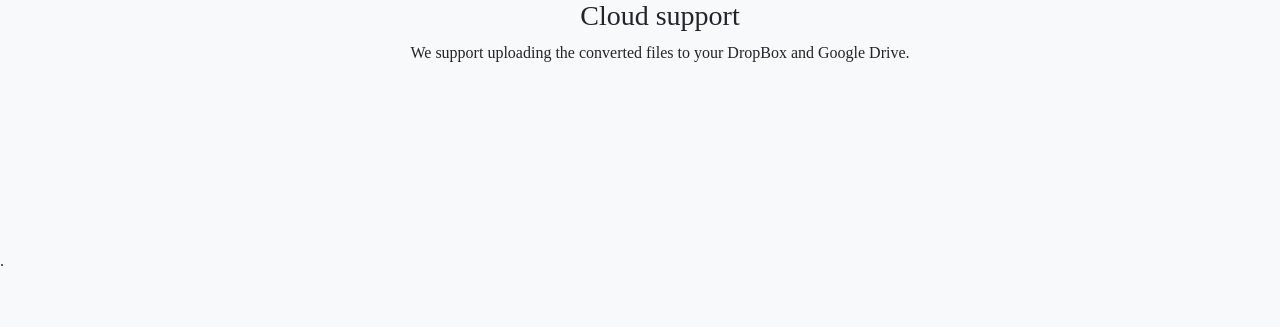
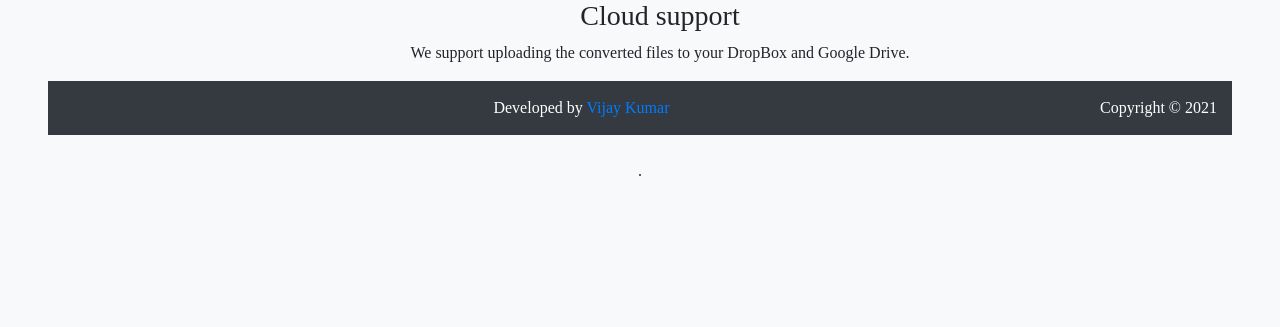
Before and after one commit to shadowninja024/DLhut, a PHP site: page / in a window 1280 px wide. Shown: the part 2965-3292 px from the top of the page. Before the commit the page ends 3231 px from the top, so only its background shows below. Run offline with PHP 8.4, Linux system fonts and the light colour scheme; data that the repository does not hold is empty; some web fonts are replaced.

Commit message:
Update index.php

```diff
--- a/index.php
+++ b/index.php
@@ -152,9 +152,10 @@ if ('serviceWorker' in navigator) { navigator.serviceWorker.register('/inc/servi
 </ul>
 </div>
 <!-- ShareThis BEGIN --><div class="sharethis-inline-share-buttons"></div><!-- ShareThis END -->
+<div class="bg-dark text-white" style="bottom: 0;width: 100%;padding:15px">Developed by <a target="_blank" href="https://www.instagram.com/theofficialvkr">Vijay Kumar</a> <span style="float: right;">Copyright &copy; <?php echo date("Y"); ?></span></div><br> .
+
 </center><br><br><br><br>
 </div>
-<div class="bg-dark text-white" style="bottom: 0;width: 100%;padding:15px">Developed by <a target="_blank" href="https://www.instagram.com/theofficialvkr">Vijay Kumar</a> <span style="float: right;">Copyright &copy; <?php echo date("Y"); ?></span></div><br> .
 <script type="text/javascript">
         window.setInterval(function(){
             if ($("input[name='sdl']").attr("placeholder") == "Video URL or Name") {
```
